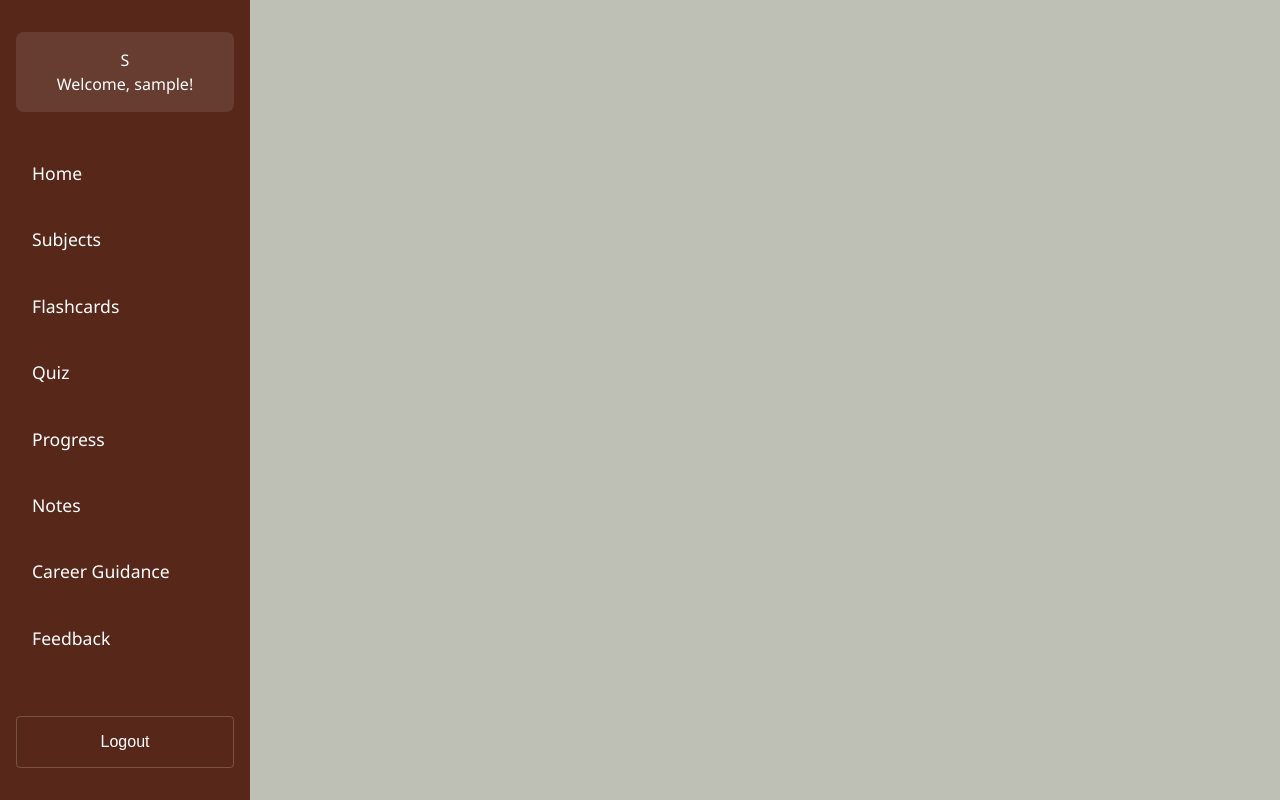
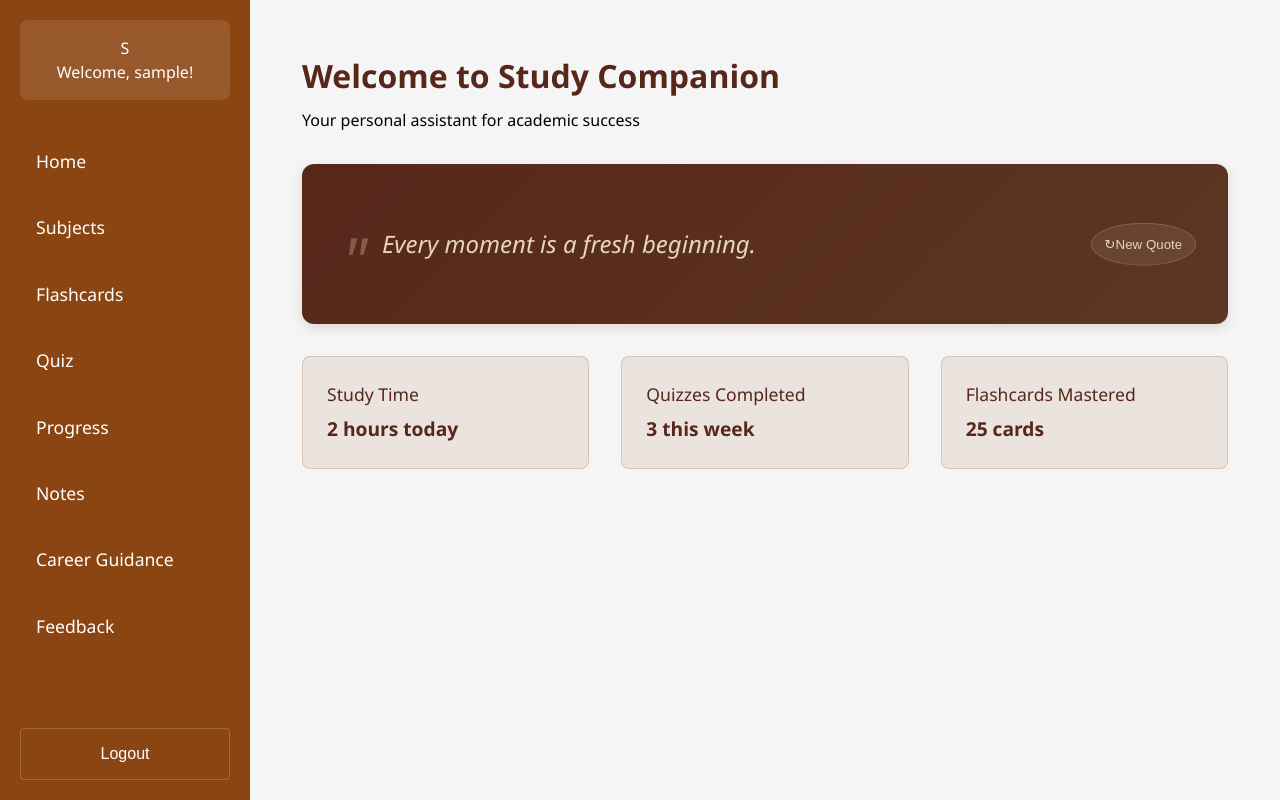
Before and after one commit to i-waseem/study-companion, a React (Vite) app in the folder client/: page / in a window 1280 px wide. Before the commit this address led to /login. Shown: the top 800 px of the page. Built offline with nearby package versions, Linux system fonts and the light colour scheme; no server answers; sample sign-in values are in the browser's storage.

Commit message:
Fixed routing and layout issues for production build

```diff
--- a/client/src/App.css
+++ b/client/src/App.css
@@ -24,10 +24,21 @@ body {
   background-color: var(--light-gray);
 }
 
+.app-container {
+  display: flex;
+  min-height: 100vh;
+}
+
 .content {
   flex: 1;
   padding: 2rem;
   background-color: var(--primary-gray);
+}
+
+.content {
+  flex: 1;
+  padding: 20px;
+  background-color: #f5f5f5;
 }
 
 .main-content {
@@ -92,6 +103,14 @@ body {
   box-shadow: 0 2px 4px rgba(0, 0, 0, 0.1);
 }
 
+.sidebar {
+  width: 250px;
+  background-color: #8B4513;
+  color: white;
+  padding: 20px;
+  min-height: 100vh;
+}
+
 /* Responsive Design */
 @media (max-width: 768px) {
   .app {
--- a/client/src/App.jsx
+++ b/client/src/App.jsx
@@ -14,22 +14,24 @@ import CareerGuidance from './components/CareerGuidance';
 import Feedback from './components/Feedback';
 import './App.css';
 
-// Protected Route component
 function ProtectedRoute({ children }) {
   const { user } = useAuth();
-  return user ? children : <Navigate to="/login" />;
+  if (!user) {
+    return <Navigate to="/login" replace />;
+  }
+  return children;
 }
 
-// Main App content with routing
-function AppContent() {
+function AppRoutes() {
+  const { user } = useAuth();
+
   return (
-    <Router>
     <div className="app-container">
-        <Sidebar />
+      {user && <Sidebar />}
       <div className="content">
         <Routes>
-            <Route path="/login" element={<Login />} />
-            <Route path="/register" element={<Register />} />
+          <Route path="/login" element={!user ? <Login /> : <Navigate to="/" replace />} />
+          <Route path="/register" element={!user ? <Register /> : <Navigate to="/" replace />} />
           <Route path="/" element={<ProtectedRoute><Home /></ProtectedRoute>} />
           <Route path="/quiz" element={<ProtectedRoute><Quiz /></ProtectedRoute>} />
           <Route path="/subjects" element={<ProtectedRoute><Subjects /></ProtectedRoute>} />
@@ -38,18 +40,19 @@ function AppContent() {
           <Route path="/notes" element={<ProtectedRoute><Notes /></ProtectedRoute>} />
           <Route path="/career-guidance" element={<ProtectedRoute><CareerGuidance /></ProtectedRoute>} />
           <Route path="/feedback" element={<ProtectedRoute><Feedback /></ProtectedRoute>} />
+          <Route path="*" element={<Navigate to="/" replace />} />
         </Routes>
       </div>
     </div>
-    </Router>
   );
 }
 
-// Root App component
 function App() {
   return (
     <AuthProvider>
-      <AppContent />
+      <Router>
+        <AppRoutes />
+      </Router>
     </AuthProvider>
   );
 }
```
Also changed, not shown: 1 other file (tests, documents, lock files or other folders). Lines whose indentation alone changed are shown as unchanged.
